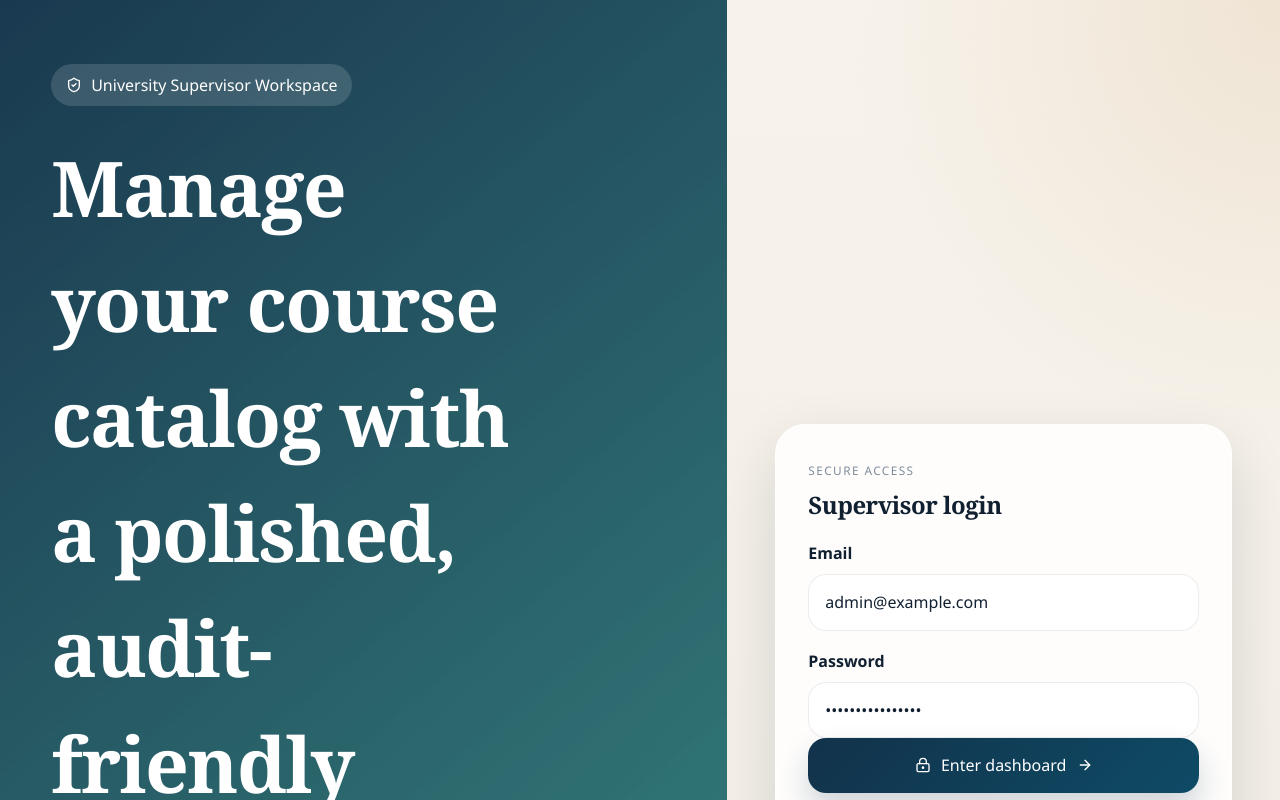
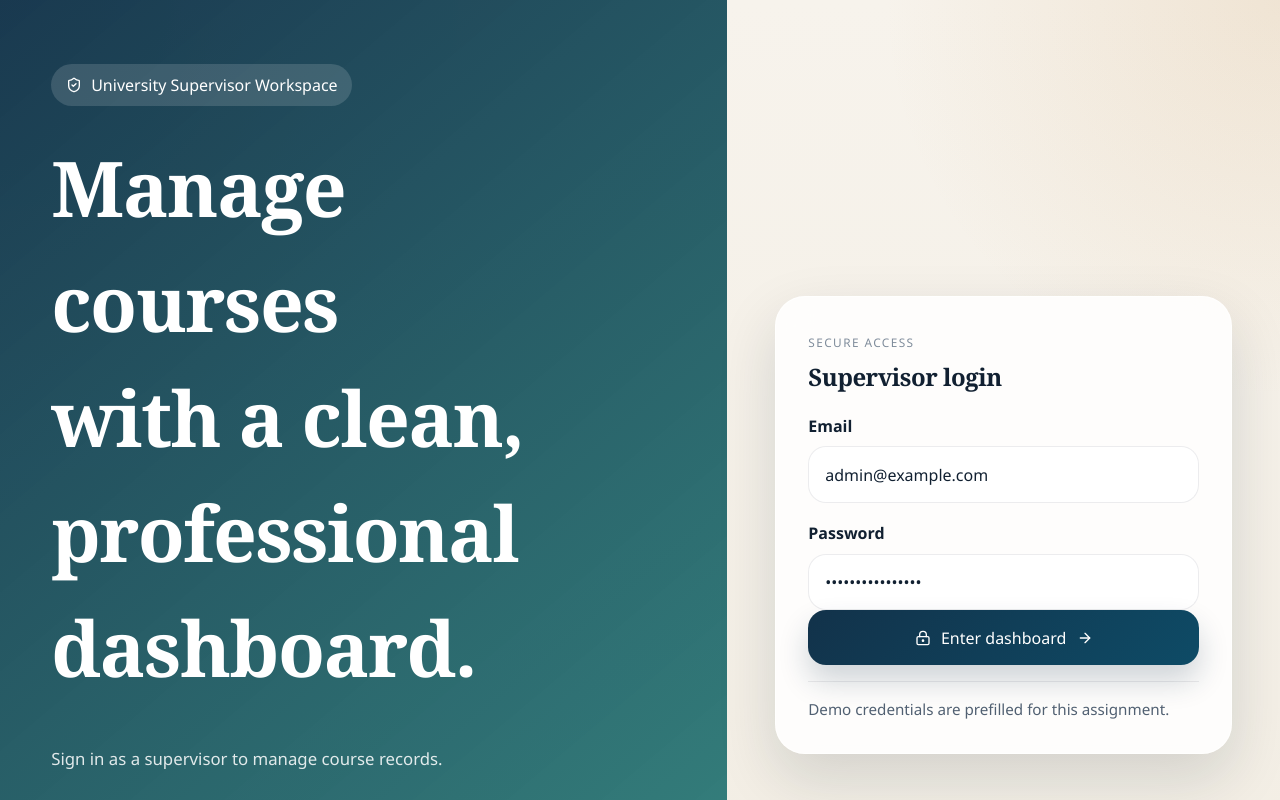
Before and after one commit to UmChristelle/course-management, a React (Vite) app: page /login in a window 1280 px wide. Shown: the top 800 px of the page. Built offline with nearby package versions, Linux system fonts and the light colour scheme.

Commit message:
improve displayed messages on interface

```diff
--- a/src/pages/LoginPage.jsx
+++ b/src/pages/LoginPage.jsx
@@ -43,10 +43,9 @@ export default function LoginPage() {
           <ShieldCheck size={16} />
           <span>University Supervisor Workspace</span>
         </div>
-        <h1>Manage your course catalog with a polished, audit-friendly dashboard.</h1>
+        <h1>Manage courses with a clean, professional dashboard.</h1>
         <p>
-          Sign in with the supervisor account to create, review, update, and safely
-          remove course records from the live backend.
+          Sign in as a supervisor to manage course records.
         </p>
 
         <div className="hero-grid">
```
